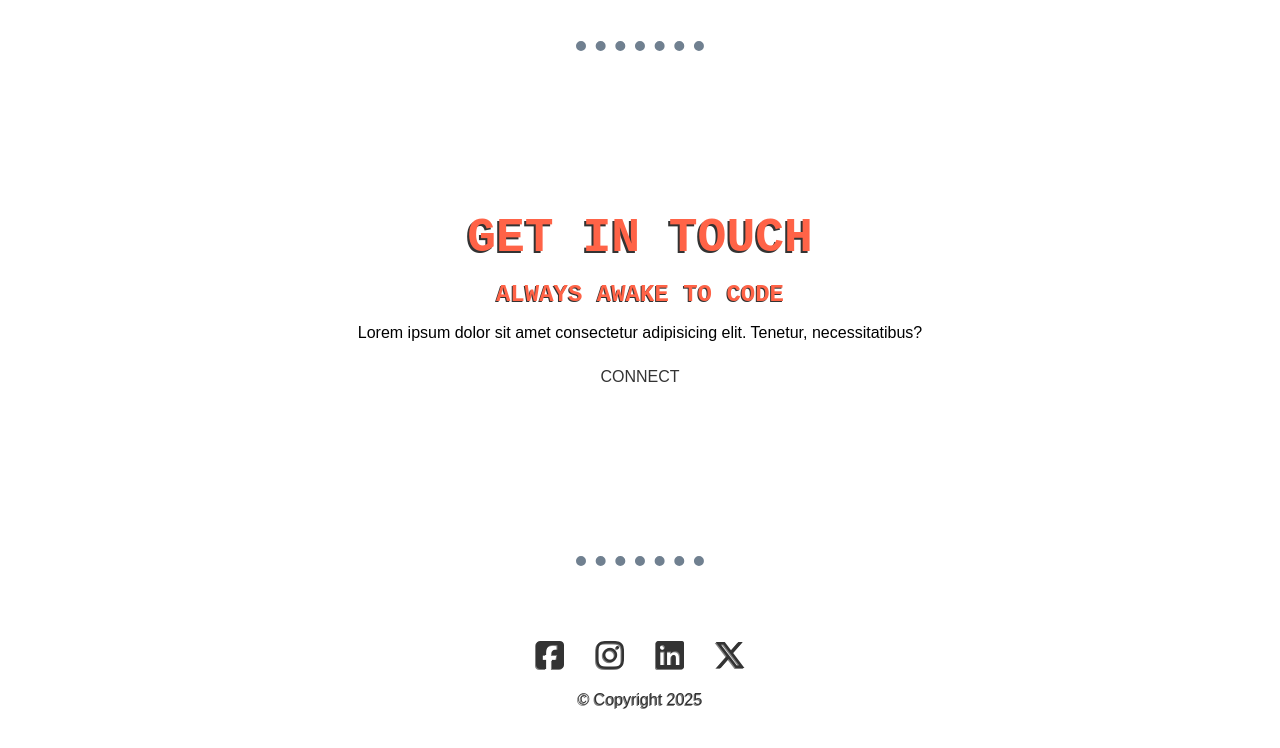
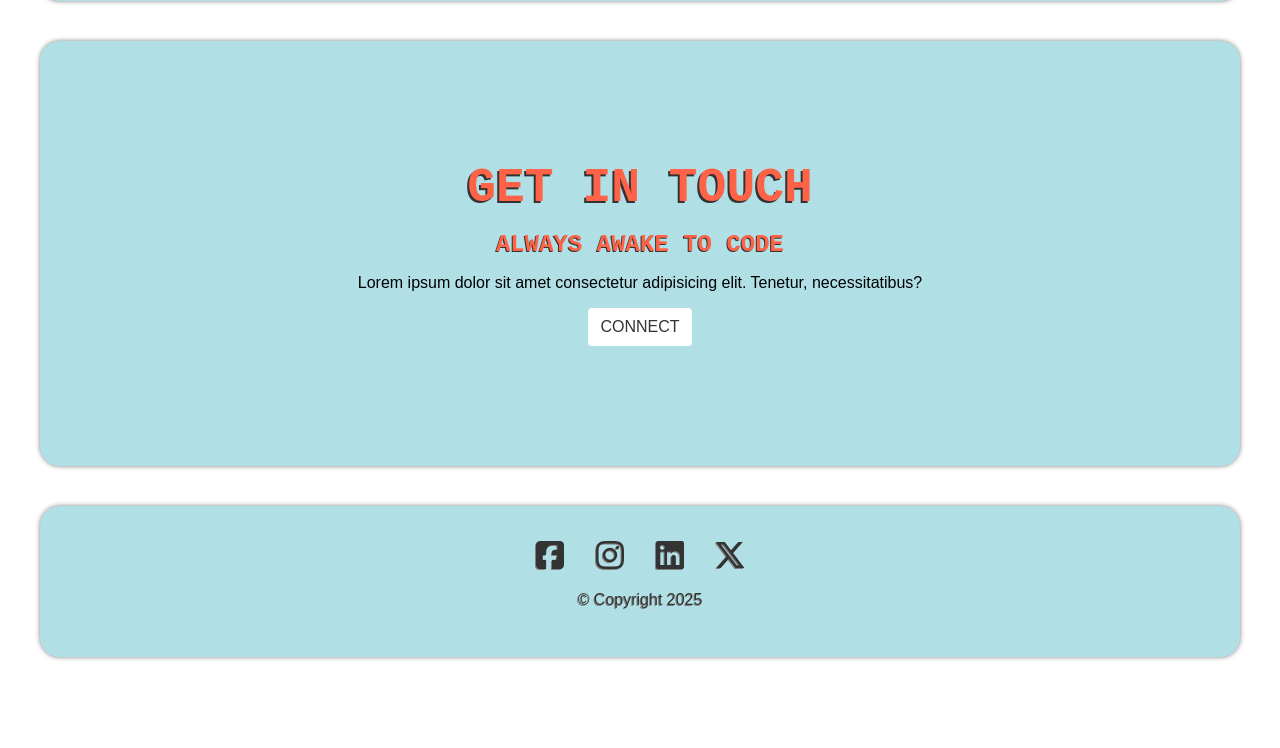
Before and after one commit to rohnshrma/rishabh_web_dev, a plain HTML site: page css site/index.html in a window 1280 px wide. Shown: the part 1460-2208 px from the top of the page. After the commit the page ends 2157 px from the top, so only its background shows below. Drawn offline with Linux system fonts and the light colour scheme.

Commit message:
header (positions)

```diff
--- a/css site/index.html
+++ b/css site/index.html
@@ -34,8 +34,6 @@
       <a class="btn" href="mailto:rohn11shrma@gmail.com">CONNECT</a>
     </div>
 
-    <hr />
-
     <div id="contact" class="wrapper">
       <h2 class="l-2">GET IN TOUCH</h2>
       <h3 class="l-3">ALWAYS AWAKE TO CODE</h3>
@@ -45,7 +43,6 @@
       </p>
       <a class="btn" href="tel:+918766367815">CONNECT</a>
     </div>
-    <hr />
 
     <div id="footer" class="wrapper">
       <a href=""><i class="fa-brands fa-square-facebook"></i></a>
--- a/css site/style.css
+++ b/css site/style.css
@@ -4,13 +4,6 @@
 * {
   margin: 0; /* Removes default margin from all elements */
   padding: 0; /* Removes default padding from all elements */
-}
-
-hr {
-  border: none;
-  border-top: 10px dotted slategrey;
-  width: 10%;
-  margin: 1rem auto;
 }
 
 /* Style all heading elements (h1-h6) */
@@ -63,7 +56,8 @@ p {
   text-align: center; /* Centers text horizontally */
   padding: 120px; /* Large padding on all sides */
   margin: 40px; /* Space outside the wrapper */
-
+  box-shadow: 0 0 5px 0 grey; /* Shadow: no offset, 5px blur, no spread, grey color */
+  background-color: powderblue; /* Light blue background */
   border-radius: 20px; /* Large rounded corners */
 }
 
```
